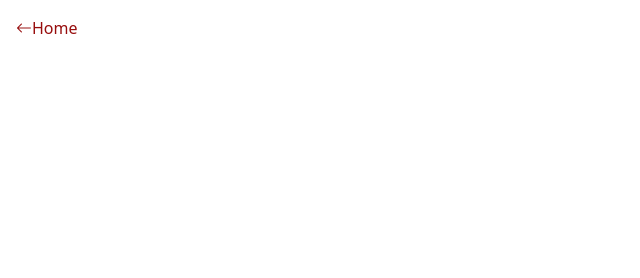
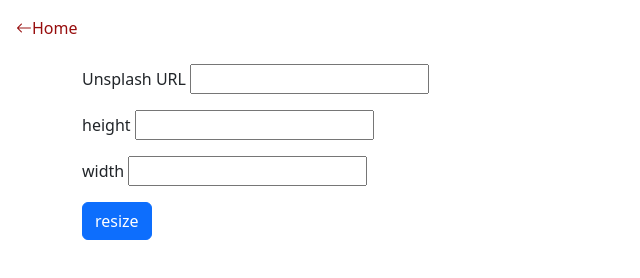
Before and after one commit to Chawa1/My-portfolio, a plain HTML site: page project1/index.html in a window 1280 px wide. Shown: the whole page, without its empty margins (0-640 px from the left). Drawn offline with nearby package versions, Linux system fonts and the light colour scheme.

Commit message:
feat: add action to resize button

```diff
--- a/project1/index.html
+++ b/project1/index.html
@@ -29,6 +29,25 @@
     </nav>
     <!-- end navigation bar -->
 
+    <!-- unsplash image resizer -->
+    <div class="container">
+      <form action="#">
+        <div class="my-3">
+          <label for="url">Unsplash URL</label>
+          <input type="text" id="url" />
+        </div>
+        <div class="my-3">
+          <label for="height">height</label>
+          <input type="text" id="height" />
+        </div>
+        <div class="my-3">
+          <label for="width">width</label>
+          <input type="text" id="width" />
+        </div>
+        <button class="btn btn-primary" onclick="resize()">resize</button>
+      </form>
+    </div>
+
     <script src="script.js"></script>
     <script
       src="https://cdn.jsdelivr.net/npm/bootstrap@5.2.0-beta1/dist/js/bootstrap.bundle.min.js"
--- a/project1/script.js
+++ b/project1/script.js
@@ -0,0 +1,12 @@
+function resize(){
+    let url=document.getElementById('url').value;
+    let height=document.getElementById('height').value;
+    let width=document.getElementById('width').value;
+
+    let lastIndex = url.lastIndexOf('/'); /* only returns index number of last occurence of the forward slash : 27 */
+let lastPart= url.substring(lastIndex); //la / waridagret ta kotaii
+let generateurl = `https://source.unsplash.com${lastPart}/${height}x${width}`
+    //let generateurl = `https://source.unsplash.com${lastPart}/${height}x${width}`;
+
+    alert(generateurl);
+}
```
